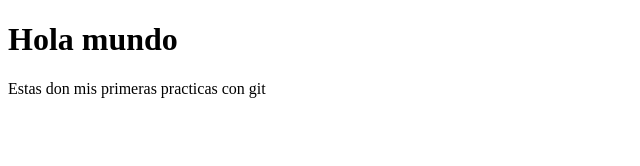
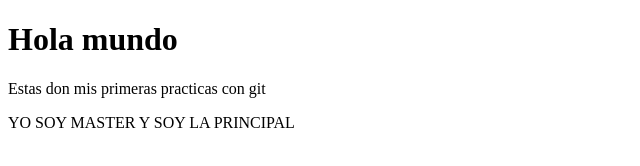
Before and after one commit to Danielruiz92/git, a plain HTML site: page index.html in a window 1280 px wide. Shown: the whole page, without its empty margins (0-640 px from the left). Drawn offline with Linux system fonts and the light colour scheme.

Commit message:
prueba merge

```diff
--- a/index.html
+++ b/index.html
@@ -9,5 +9,6 @@
 <body>
     <h1>Hola mundo</h1>
     <p>Estas don mis primeras practicas con git</p>
+    <p>YO SOY MASTER Y SOY LA PRINCIPAL</p>
 </body>
 </html>
```
